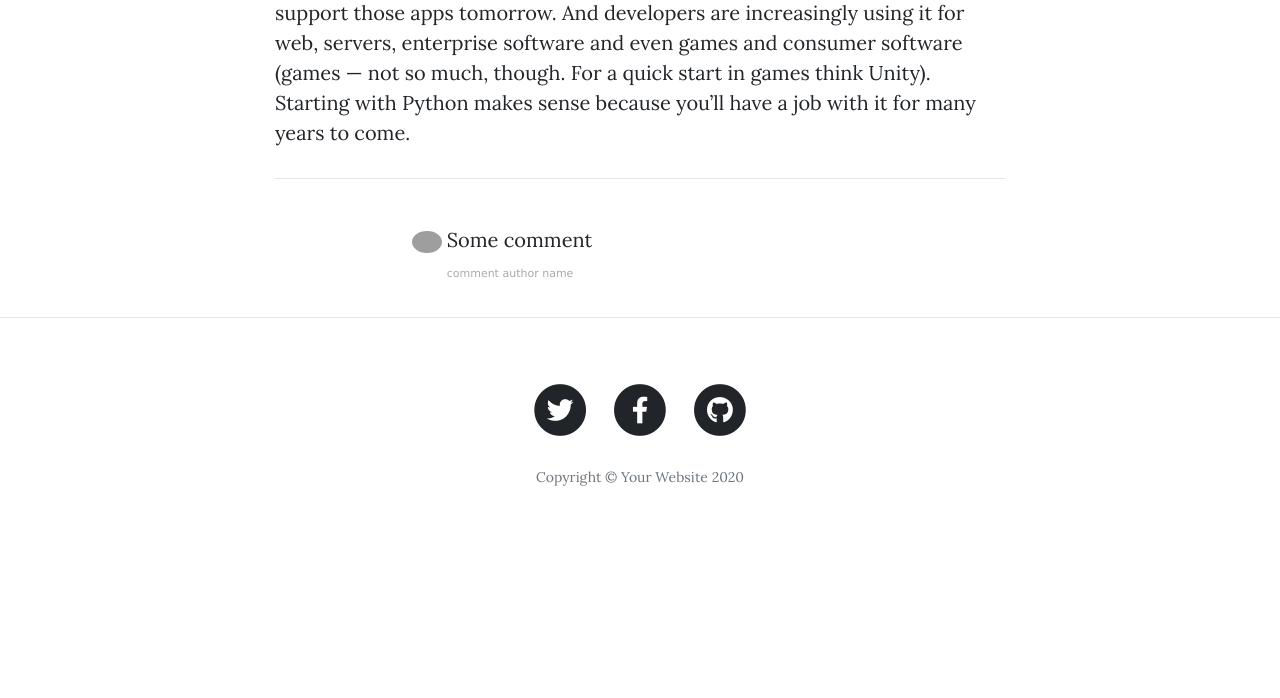
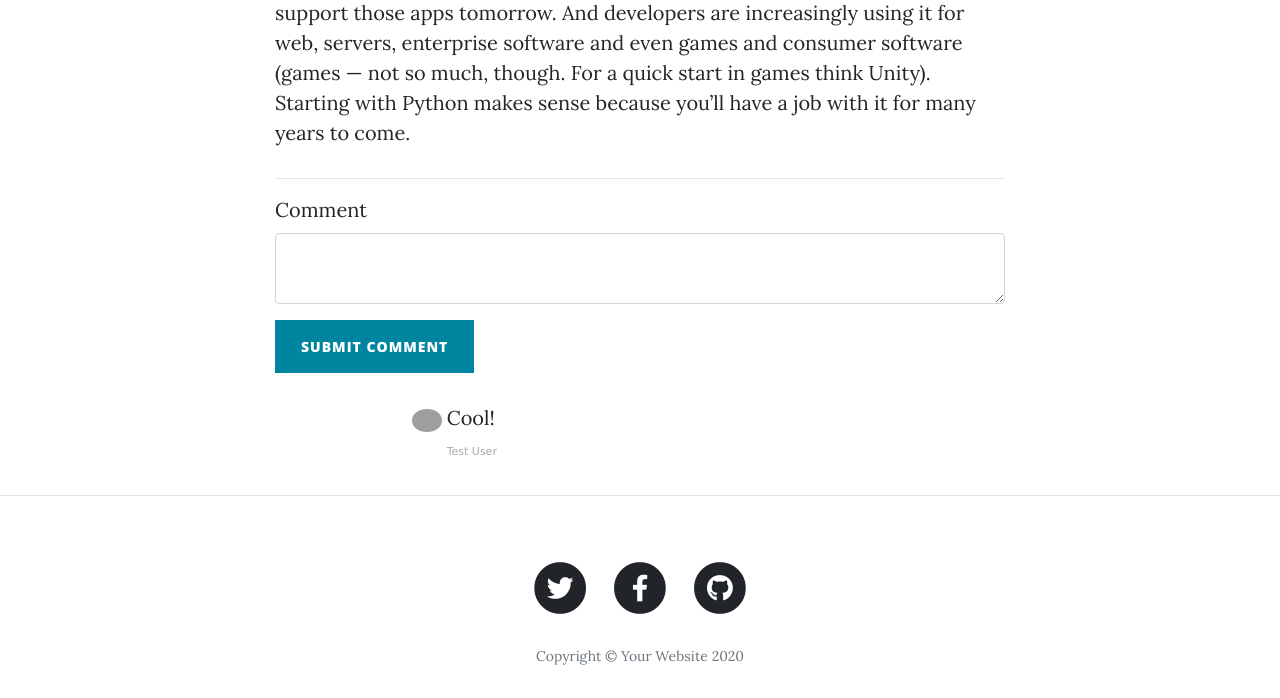
Before and after one commit to IhorYu/Blog, a Flask app: page /post/1 in a window 1280 px wide. Shown: the part 4522-5220 px from the top of the page. Before the commit the page ends 5008 px from the top, so only its background shows below. Run offline with Flask 2, Linux system fonts and the light colour scheme; data comes from the database, SQL or seed files in the repository; both versions use the stored data as it was after the commit; some libraries are stand-ins or nearby versions; grey boxes are pictures that could not be loaded.

Commit message:
Allow Any User to Add Comments

```diff
--- a/forms.py
+++ b/forms.py
@@ -23,3 +23,7 @@ class LoginForm(FlaskForm):
     email = StringField("Email", validators=[DataRequired()])
     password = PasswordField("Password", validators=[DataRequired()])
     submit = SubmitField("Let Me In!")
+
+class CommentForm(FlaskForm):
+    body = CKEditorField("Comment", validators=[DataRequired()])
+    submit = SubmitField("Submit comment")
--- a/main.py
+++ b/main.py
@@ -9,7 +9,7 @@ from sqlalchemy.ext.declarative import declarative_base
 from flask_login import UserMixin, login_user, LoginManager, login_required, current_user, logout_user
 from forms import CreatePostForm
 from flask_gravatar import Gravatar
-from forms import CreatePostForm, RegisterForm, LoginForm
+from forms import CreatePostForm, RegisterForm, LoginForm, CommentForm
 from functools import wraps
 
 app = Flask(__name__)
@@ -18,6 +18,15 @@ ckeditor = CKEditor(app)
 login_manager = LoginManager()
 login_manager.init_app(app)
 Bootstrap(app)
+
+gravatar = Gravatar(app,
+                    size=100,
+                    rating='g',
+                    default='retro',
+                    force_default=False,
+                    force_lower=False,
+                    use_ssl=False,
+                    base_url=None)
 
 #CONNECT TO DB
 app.config['SQLALCHEMY_DATABASE_URI'] = 'sqlite:///blog.db'
@@ -38,6 +47,10 @@ class User(UserMixin, db.Model):
     # The "author" refers to the author property in the BlogPost class.
     posts = relationship("BlogPost", back_populates="author")
 
+    # Add parent relationship
+    # "comment_author" refers to the comment_author property in the Comment class.
+    comments = relationship("Comments", back_populates="comment_author")
+
 
 class BlogPost(db.Model):
     __tablename__ = "blog_posts"
@@ -48,14 +61,35 @@ class BlogPost(db.Model):
     # Create reference to the User object, the "posts" refers to the posts protperty in the User class.
     author = relationship("User", back_populates="posts")
 
+    # Parent Relationship
+    comments = relationship("Comments", back_populates="parent_post")
+
     title = db.Column(db.String(250), unique=True, nullable=False)
     subtitle = db.Column(db.String(250), nullable=False)
     date = db.Column(db.String(250), nullable=False)
     body = db.Column(db.Text, nullable=False)
     img_url = db.Column(db.String(250), nullable=False)
 
+
+class Comments(db.Model):
+    __tablename__ = "Comments"
+    id = db.Column(db.Integer, primary_key=True)
+
+    # Add child relationship
+    # "users.id" The users refers to the tablename of the Users class.
+    # "comments" refers to the comments property in the User class.
+    author_id = db.Column(db.Integer, db.ForeignKey("users.id"))
+    comment_author = relationship("User", back_populates="comments")
+
+    # Child Relationship
+    post_id = db.Column(db.Integer, db.ForeignKey("blog_posts.id"))
+    parent_post = relationship("BlogPost", back_populates="comments")
+
+    text = db.Column(db.Text, nullable=False)
+
+
 db.create_all()
-
+db.session.commit()
 
 def admin_only(function):
     @wraps(function)
@@ -78,7 +112,7 @@ def register():
     form = RegisterForm()
     if form.validate_on_submit():
         # If user's email already exists
-        if User.query.filter_by(email=form.email.data):
+        if User.query.filter_by(email=form.email.data).first():
             # Send flash messsage
             flash("You've already signed up with that email, log in instead!")
             # Send flash messsage
@@ -138,10 +172,24 @@ def logout():
     return redirect(url_for('get_all_posts'))
 
 
-@app.route("/post/<int:post_id>")
+@app.route("/post/<int:post_id>", methods=["GET", "POST"])
 def show_post(post_id):
+    form = CommentForm()
     requested_post = BlogPost.query.get(post_id)
-    return render_template("post.html", post=requested_post, current_user=current_user)
+    if form.validate_on_submit():
+        if not current_user.is_authenticated:
+            flash("You need to login or register to comment.")
+            return redirect(url_for("login"))
+
+        new_comment = Comments(
+            text=form.body.data,
+            comment_author=current_user,
+            parent_post=requested_post
+        )
+        db.session.add(new_comment)
+        db.session.commit()
+
+    return render_template("post.html", post=requested_post, form=form, current_user=current_user)
 
 
 @app.route("/about")
@@ -164,7 +212,8 @@ def add_new_post():
             subtitle=form.subtitle.data,
             body=form.body.data,
             img_url=form.img_url.data,
-            author=current_user.id,
+            author_id=current_user.id,
+            author=current_user,
             date=date.today().strftime("%B %d, %Y")
         )
         db.session.add(new_post)
--- a/templates/post.html
+++ b/templates/post.html
@@ -1,4 +1,5 @@
 {% include "header.html" %}
+{% import "bootstrap/wtf.html" as wtf %}
 
   <!-- Page Header -->
   <header class="masthead" style="background-image: url('{{post.img_url}}')">
@@ -33,21 +34,28 @@
 
 
 <!--           Comments Area -->
+<!--          Load the CKEditor-->
+            {{ ckeditor.load() }}
+<!--          Configure it with the name of the form field from CommentForm-->
+            {{ ckeditor.config(name='comment_text') }}
+<!--          Create the wtf quickform from CommentForm-->
+            {{ wtf.quick_form(form, novalidate=True, button_map={"submit": "primary"}) }}
+
           <div class="col-lg-8 col-md-10 mx-auto comment">
               <ul class="commentList">
+                {% for comment in post.comments: %}
                 <li>
                     <div class="commenterImage">
-                      <img src="https://pbs.twimg.com/profile_images/744849215675838464/IH0FNIXk.jpg"/>
+                      <img src="{{ 'comment.comment_author.email' | gravatar }}"/>
                     </div>
                     <div class="commentText">
-                      <p>Some comment</p>
-                      <span class="date sub-text">comment author name</span>
+                      <p>{{ comment.text|safe }}</p>
+                      <span class="date sub-text">{{ comment.comment_author.name }}</span>
                     </div>
                 </li>
+                {% endfor %}
               </ul>
             </div>
-
-
           </div>
       </div>
     </div>
```
Also changed, not shown: blog.db.
